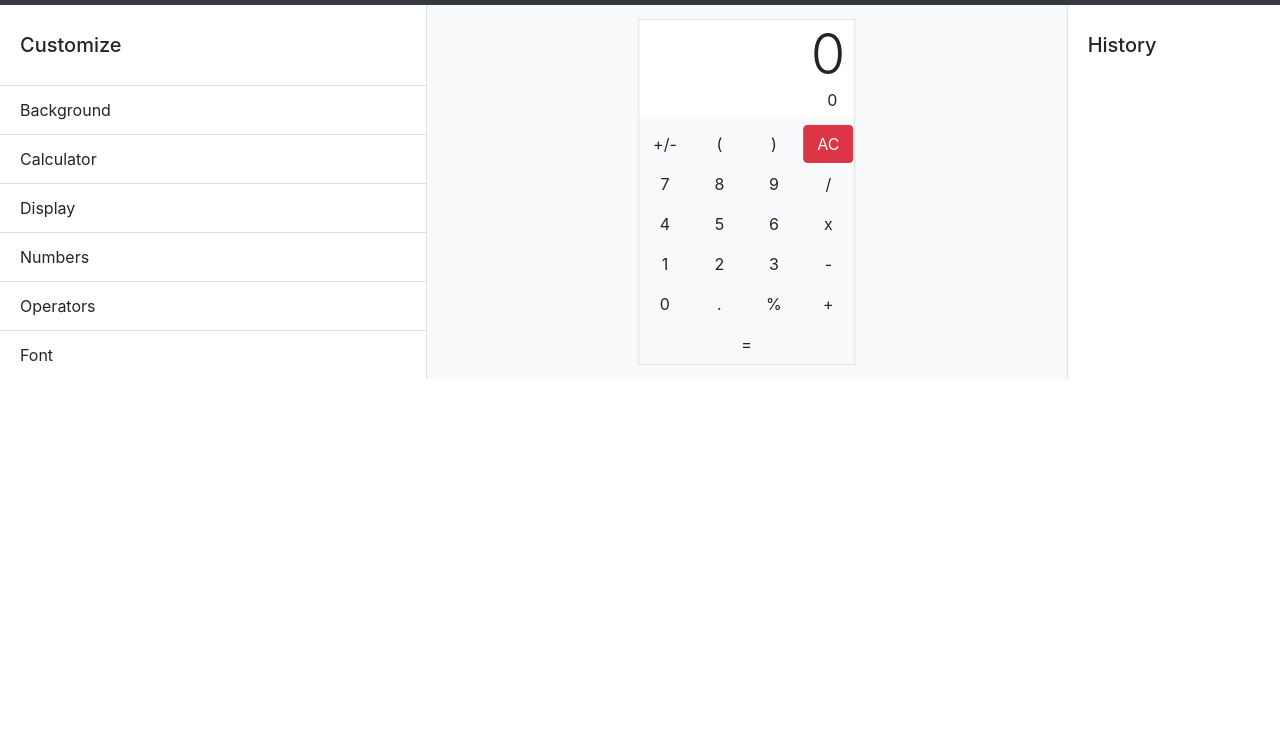
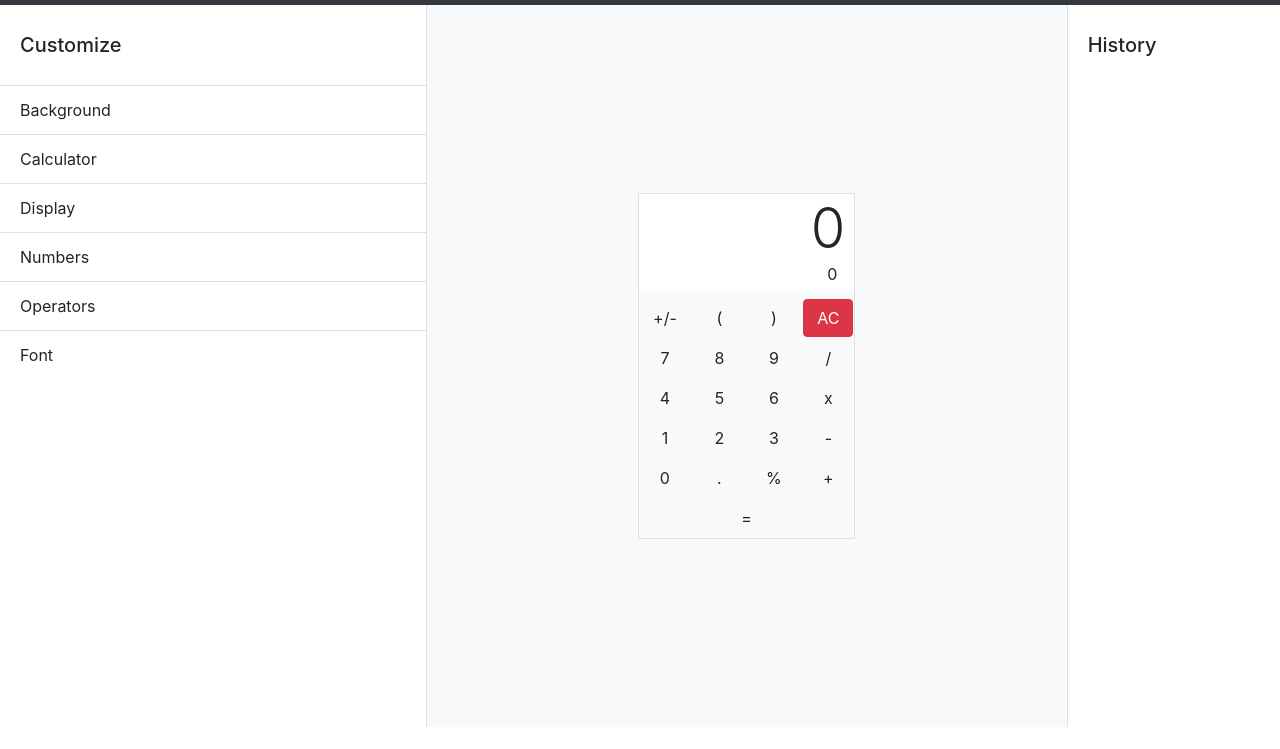
Before and after one commit to edwincarbajal/tailored-sum, a plain HTML site: page index.html in a window 1280 px wide. Shown: the part 51-800 px from the top of the page. Drawn offline with nearby package versions, Linux system fonts and the light colour scheme.

Commit message:
Fixes grid height issue and alignment

```diff
--- a/index.html
+++ b/index.html
@@ -22,9 +22,9 @@
   </nav>
   <!-- Navbar -->
 
-  <div class="row no-gutters">
+  <div class="row no-gutters h-100">
     <!-- Left column -->
-    <div class="col-12 col-md-4 border-right pt-2">
+    <div class="col-12 col-md-4 border-right pt-2 d-none d-md-block">
       <div class="card border-0">
         <div class="card-body">
           <h5 class="">Customize</h5>
@@ -42,9 +42,9 @@
     <!-- Left Column -->
 
     <!-- Center column -->
-    <div class="col-12 col-md-6 bg-light pt-2">
+    <div class="col-12 col-md-6 bg-light d-flex align-items-center justify-content-center">
       <!-- Calculator -->
-      <table class="calculator border-top border-right border-bottom border-left">
+      <table class="border-top border-right border-bottom border-left">
         <!-- Display -->
         <tr class="display">
           <td>
@@ -124,7 +124,7 @@
     <!-- Center column -->
 
     <!-- Right column -->
-    <div class="col-12 col-md-2 border-left pt-2">
+    <div class="col-12 col-md-2 border-left pt-2 d-none d-md-block">
       <div class="card border-0">
         <div class="card-body">
           <h5>History</h5>
--- a/style.css
+++ b/style.css
@@ -1,9 +1,7 @@
-.calculator {
-  margin: 0 auto;
-  position: absolute;
-  top: 50%;
-  left: 50%;
-  transform: translate(-50%, -50%);
+html, body {
+  height: 95%;
+  padding: 0;
+  margin: 0
 }
 
 .display {
```
